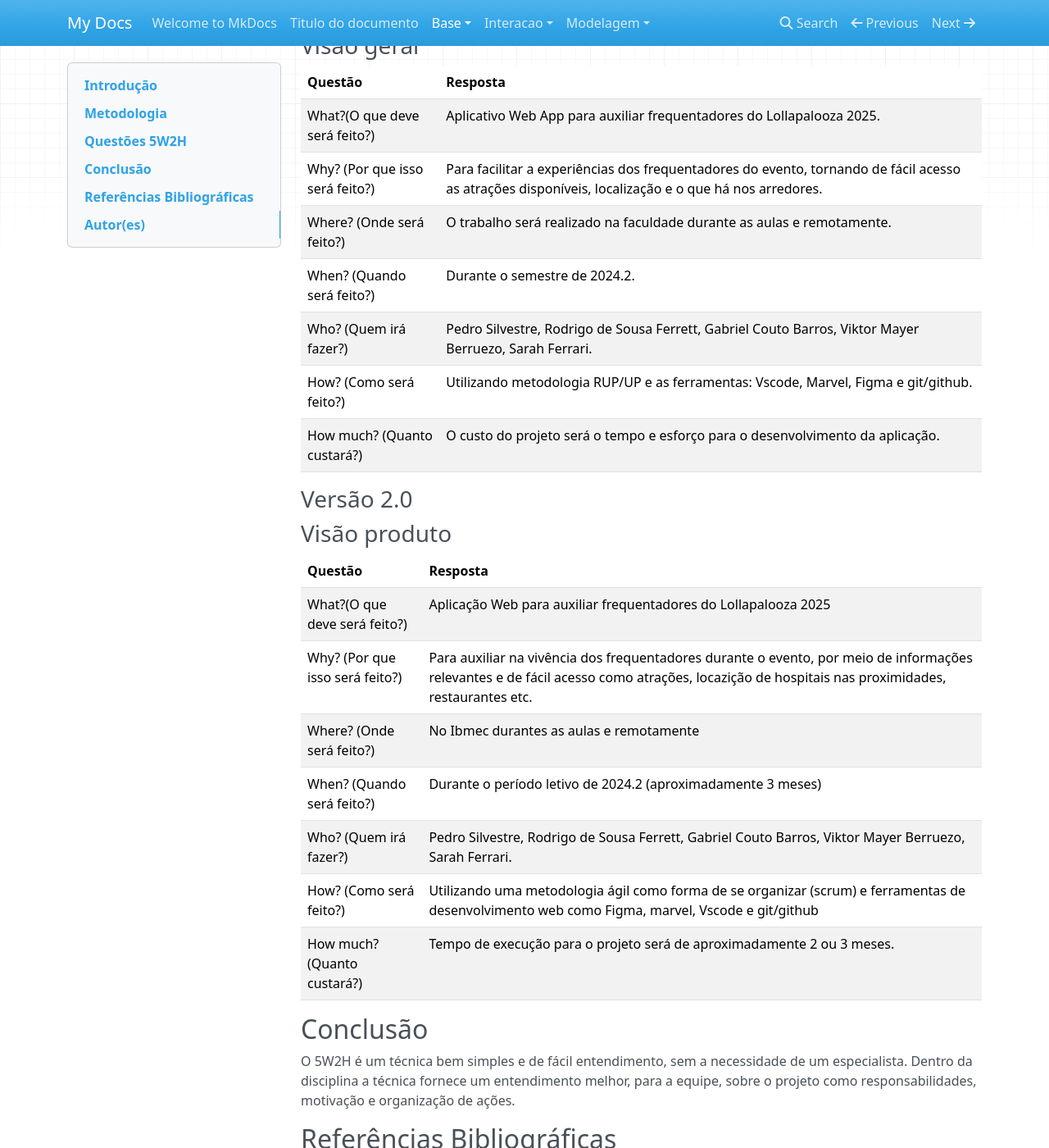
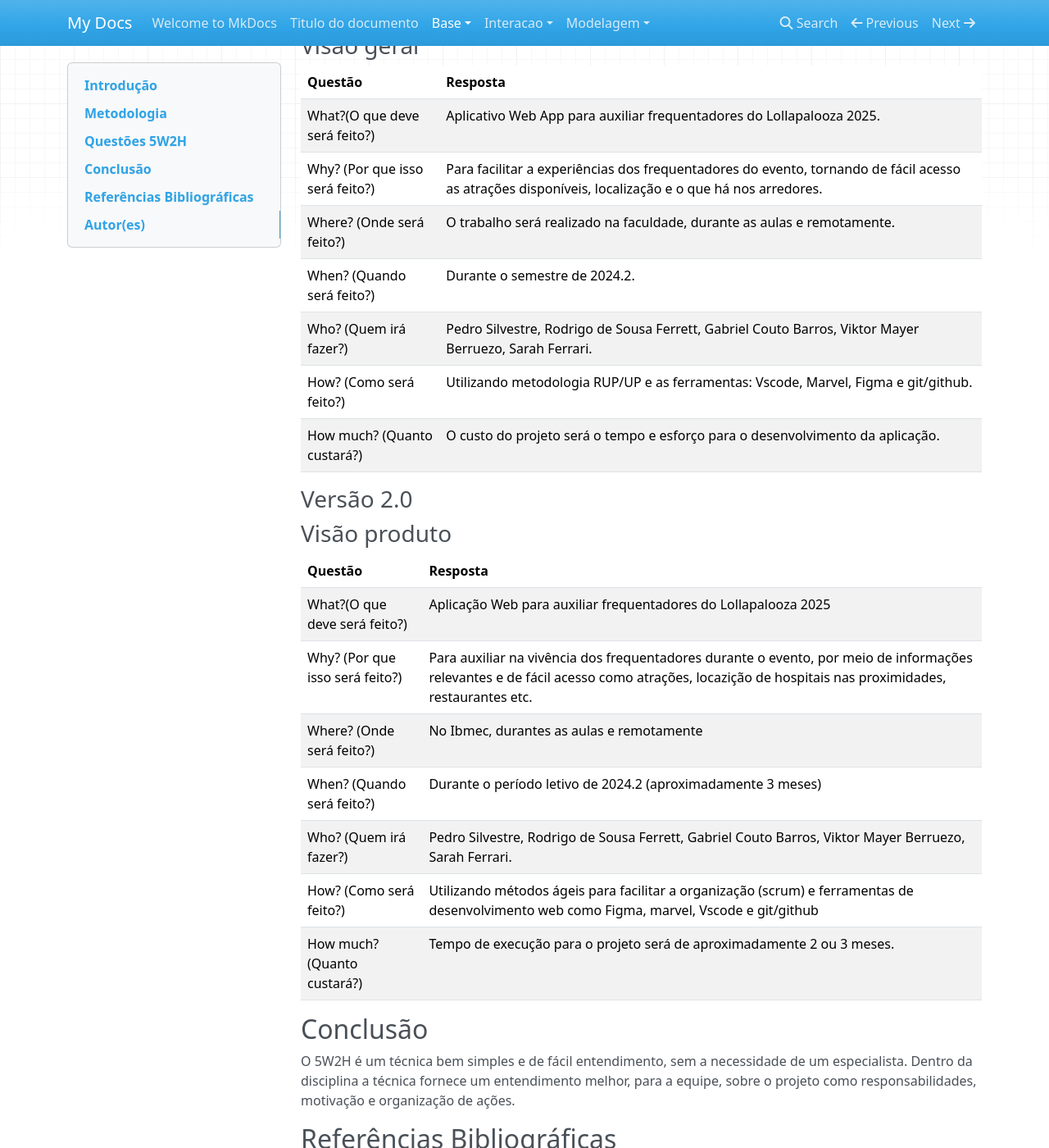
Before and after one commit to Projetos-de-Extensao/PFE_24.2_8001_II_RaveBreaking, an MkDocs documentation site: the page built from docs/base/5w2h.md, in a window 1280 px wide and 1400 px high, scrolled down 418 px. Shown: the whole window at 82% size. Built offline with MkDocs 1.6.1, drawn with Linux system fonts in a browser that asks for light colours; nearby versions of some CDN libraries.

Commit message:
Update 5w2h.md

```diff
--- a/docs/base/5w2h.md
+++ b/docs/base/5w2h.md
@@ -26,7 +26,7 @@
 |-------|--------|
 |What?(O que deve será feito?)|Aplicativo Web App para auxiliar frequentadores do Lollapalooza 2025.  |
 |Why? (Por que isso será feito?)|Para facilitar a experiências dos frequentadores do evento, tornando de fácil acesso as atrações disponíveis, localização e o que há nos arredores.  |
-|Where? (Onde será feito?)|O trabalho será realizado na faculdade durante as aulas e remotamente. |
+|Where? (Onde será feito?)|O trabalho será realizado na faculdade, durante as aulas e remotamente. |
 |When? (Quando será feito?)|Durante o semestre de 2024.2. |
 |Who? (Quem irá fazer?)|Pedro Silvestre, Rodrigo de Sousa Ferrett, Gabriel Couto Barros, Viktor Mayer Berruezo, Sarah Ferrari. |
 |How? (Como será feito?)|Utilizando metodologia RUP/UP e as ferramentas: Vscode, Marvel, Figma e git/github. |
@@ -41,10 +41,10 @@
 |-------|--------|
 |What?(O que deve será feito?)| Aplicação Web para auxiliar frequentadores do Lollapalooza 2025|
 |Why? (Por que isso será feito?)| Para auxiliar na vivência dos frequentadores durante o evento, por meio de informações relevantes e de fácil acesso como atrações, locazição de hospitais nas proximidades, restaurantes etc.|
-|Where? (Onde será feito?)|No Ibmec durantes as aulas e remotamente|
+|Where? (Onde será feito?)|No Ibmec, durantes as aulas e remotamente|
 |When? (Quando será feito?)| Durante o período letivo de 2024.2 (aproximadamente 3 meses)|
 |Who? (Quem irá fazer?)| Pedro Silvestre, Rodrigo de Sousa Ferrett, Gabriel Couto Barros, Viktor Mayer Berruezo, Sarah Ferrari.|
-|How? (Como será feito?)| Utilizando uma metodologia ágil como forma de se organizar (scrum) e ferramentas de desenvolvimento web como Figma, marvel, Vscode e git/github |
+|How? (Como será feito?)| Utilizando métodos ágeis para facilitar a organização (scrum) e ferramentas de desenvolvimento web como Figma, marvel, Vscode e git/github |
 |How much? (Quanto custará?)|Tempo de execução para o projeto será de aproximadamente 2 ou 3 meses. |
 
 
```
